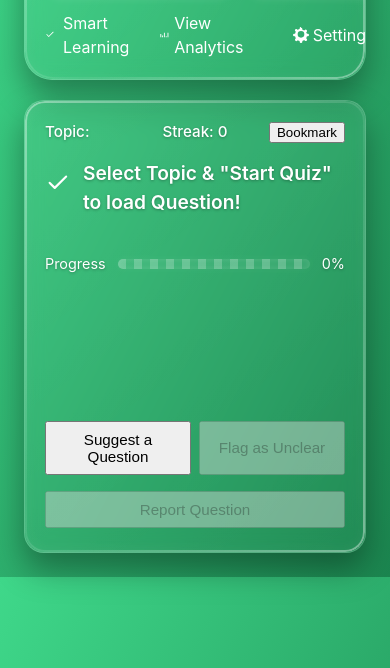
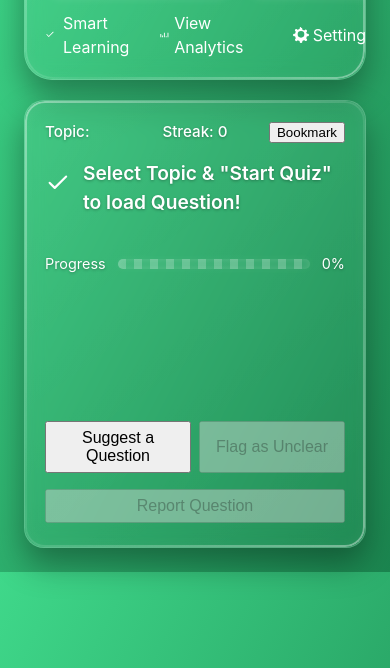
Before and after one commit to Youngjnick/Massage-Therapy-Smart-Study-Pro, a plain HTML site: page index.html in a window 390 px wide. Shown: the part 176-844 px from the top of the page. Drawn offline with nearby package versions, Linux system fonts and the light colour scheme.

Commit message:
Add files via upload

```diff
--- a/styles.css
+++ b/styles.css
@@ -866,6 +866,13 @@ canvas {
     font-size: 0.95rem;
     padding: 8px 10px;
   }
+  .question-actions button,
+  .question-actions .rate-question {
+    font-size: 1rem;      /* Match normal text size */
+    padding: 6px 8px;     /* Smaller padding */
+    min-width: unset;     /* Remove min width for tighter fit */
+    width: auto;          /* Let button size to content */
+  }
 }
 
 .quiz-header-row {
```
